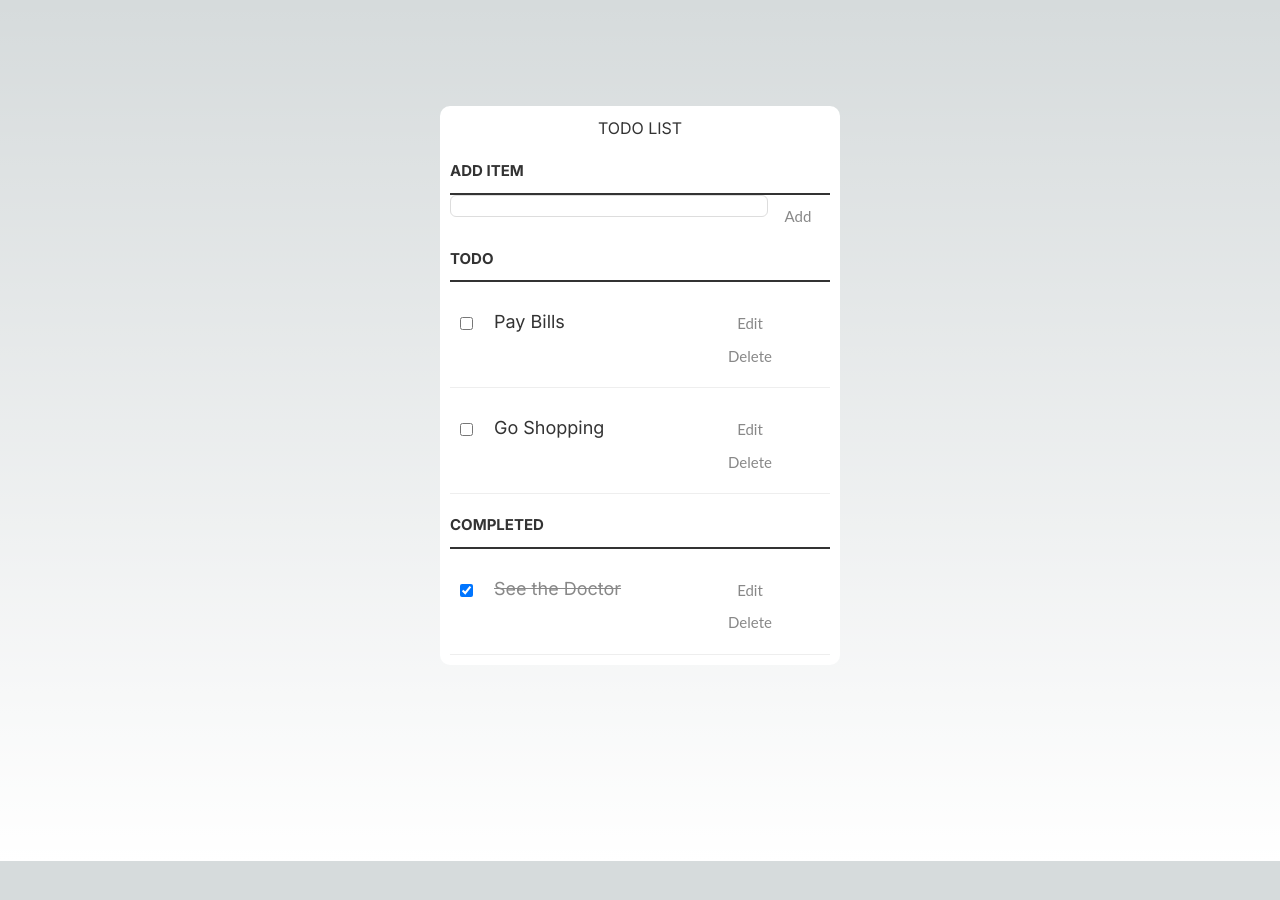
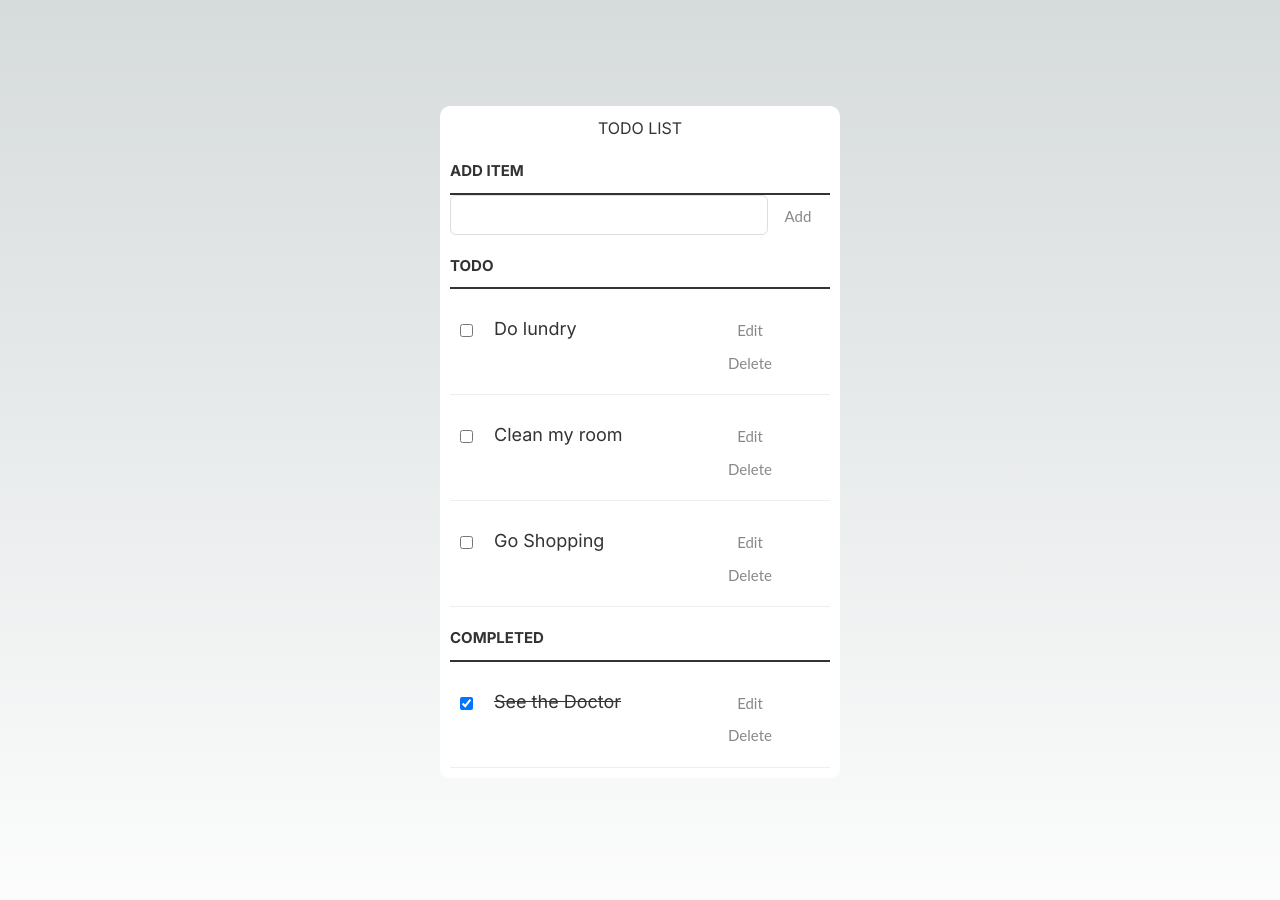
Before and after one commit to iheidari/cwi-todo-nextjs-ts, a Next.js app: page / in a window 1280 px wide. Shown: the top 900 px of the page. Before the commit the page ends 861 px from the top, so only its background shows below. Built offline with nearby package versions, Linux system fonts and the light colour scheme.

Commit message:
make todolist components(hard code)

```diff
--- a/src/components/todo-list/done-list.tsx
+++ b/src/components/todo-list/done-list.tsx
@@ -1,15 +1,11 @@
+import RowItem from "./row-item";
+
 const DoneList = () => {
   return (
     <>
       <h3>Completed</h3>
-      <ul id="completed-tasks">
-        <li>
-          <input type="checkbox" checked />
-          <label>See the Doctor</label>
-          <input type="text" />
-          <button className="edit">Edit</button>
-          <button className="delete">Delete</button>
-        </li>
+      <ul>
+        <RowItem title="See the Doctor" done />
       </ul>
     </>
   );
--- a/src/components/todo-list/list.tsx
+++ b/src/components/todo-list/list.tsx
@@ -1,22 +1,13 @@
+import RowItem from "./row-item";
+
 const List = () => {
   return (
     <>
       <h3>Todo</h3>
       <ul id="incomplete-tasks">
-        <li>
-          <input type="checkbox" />
-          <label>Pay Bills</label>
-          <input type="text" />
-          <button className="edit">Edit</button>
-          <button className="delete">Delete</button>
-        </li>
-        <li>
-          <input type="checkbox" />
-          <label>Go Shopping</label>
-          <input type="text" value="Go Shopping" />
-          <button className="edit">Edit</button>
-          <button className="delete">Delete</button>
-        </li>
+        <RowItem title="Do lundry" />
+        <RowItem title="Clean my room" />
+        <RowItem title="Go Shopping" />
       </ul>
     </>
   );
--- /dev/null
+++ b/src/components/todo-list/row-item.tsx
@@ -0,0 +1,18 @@
+type RowItemProps = {
+  title: string;
+  done?: boolean;
+};
+
+const RowItem = (props: RowItemProps) => {
+  return (
+    <li>
+      <input type="checkbox" checked={props.done} />
+      <label className={props.done ? "line-through" : ""}>{props.title}</label>
+      <input type="text" />
+      <button className="edit">Edit</button>
+      <button className="delete">Delete</button>
+    </li>
+  );
+};
+
+export default RowItem;
--- a/src/components/todo-list/style.css
+++ b/src/components/todo-list/style.css
@@ -66,7 +66,7 @@ input[type="text"] {
   margin: 0;
   font-size: 18px;
   line-height: 18px;
-  height: 18px;
+  height: 40px;
   padding: 10px;
   border: 1px solid #ddd;
   background: #fff;
```
